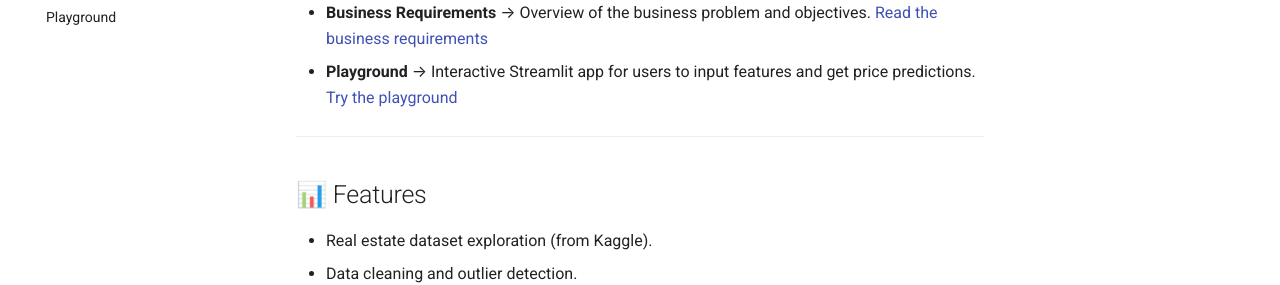
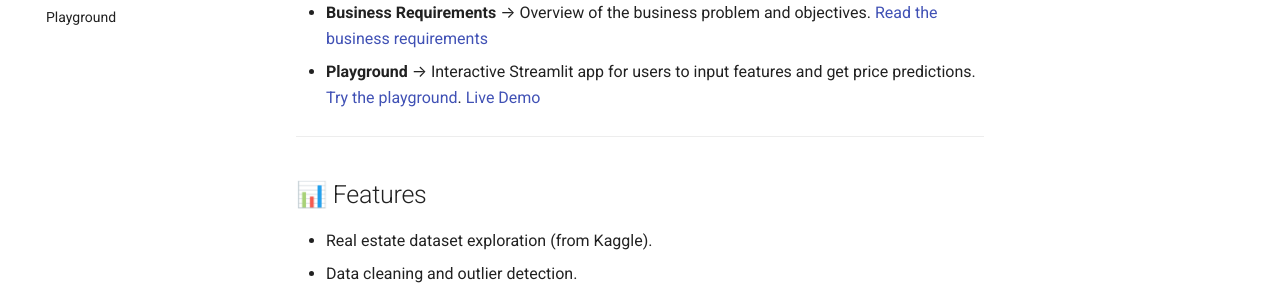
Before and after one commit to Presmanes3/ML_Pipeline, an MkDocs documentation site: the page built from docs/index.md, in a window 1280 px wide and 900 px high, scrolled down 544 px. Shown: the part 172-457 px from the top of the window. Built offline with MkDocs 1.6.1 and Material for MkDocs 9.7.7, drawn with Linux system fonts in a browser that asks for light colours.

Commit message:
docs: Add Live Demo section with link to Streamlit app

```diff
--- a/docs/index.md
+++ b/docs/index.md
@@ -16,7 +16,7 @@
 - **`Home.py`** → Streamlit app entry point.
 - **Problem Analysis** → Exploratory Data Analysis, data cleaning, feature engineering. [Explore the EDA & visualizations](eda.md)
 - **Business Requirements** → Overview of the business problem and objectives. [Read the business requirements](business.md)
-- **Playground** → Interactive Streamlit app for users to input features and get price predictions. [Try the playground](playground.md)
+- **Playground** → Interactive Streamlit app for users to input features and get price predictions. [Try the playground](playground.md). [Live Demo](https://presmanes3-ny-house-pricingprediction-srchome-vnbgnr.streamlit.app/)
 
 ---
 
```
Also changed, not shown: README.md (+5 -0 lines).
